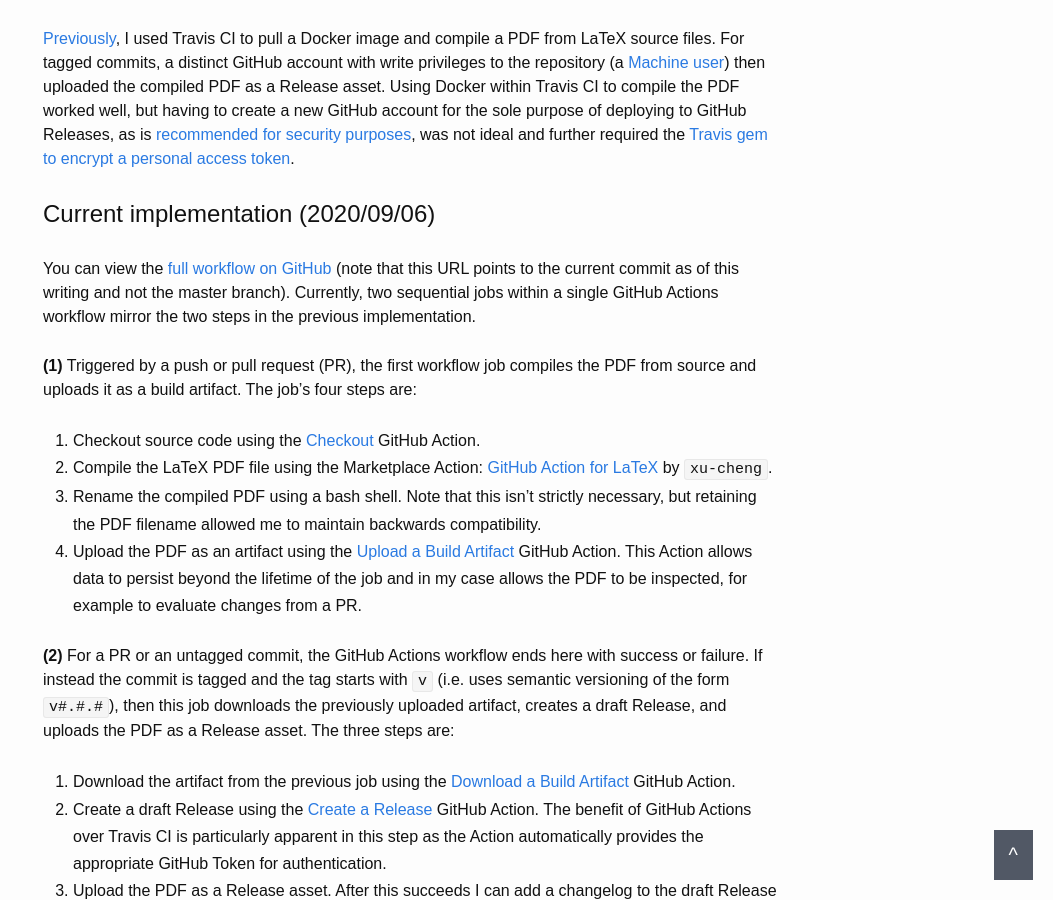
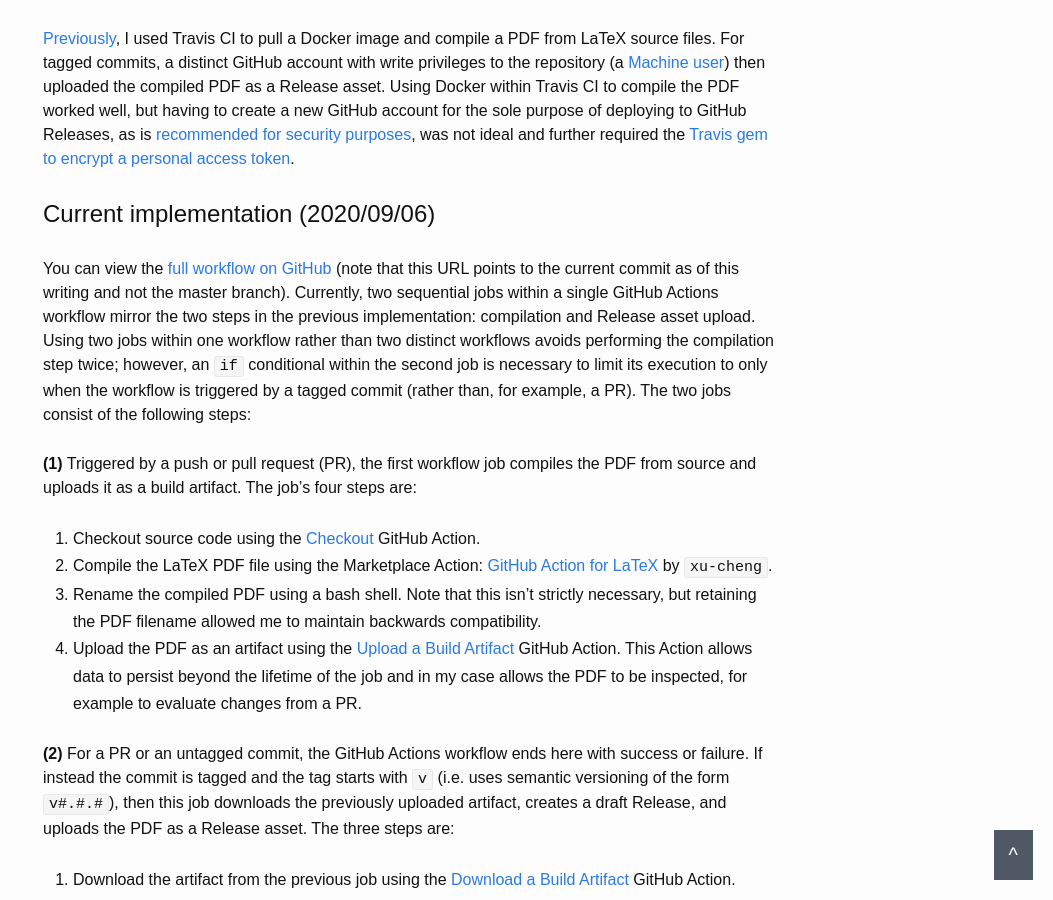
Before and after one commit to dcroote/dcroote.github.io, a Jekyll site: the page built from _posts/2020-09-06-github-actions-from-travis.md, in a window 1280 px wide and 900 px high, scrolled down 1180 px. Shown: the whole window, without its empty margins (227-1280 px from the left). Built offline with Jekyll 4.4.1, drawn with Linux system fonts in a browser that asks for light colours; comment, search, counter and statistics services are not loaded; some of the changed text lies outside the part shown.

Commit message:
Clarify GitHub Actions jobs implementation

```diff
--- a/_posts/2020-09-06-github-actions-from-travis.md
+++ b/_posts/2020-09-06-github-actions-from-travis.md
@@ -16,7 +16,7 @@
 [Previously](https://github.com/dcroote/stanford-thesis-example/blob/aa4d62bb17849f89c460a47ce88b5c5f05586054/.travis.yml), I used Travis CI to pull a Docker image and compile a PDF from LaTeX source files. For tagged commits, a distinct GitHub account with write privileges to the repository (a [Machine user](https://developer.github.com/v3/guides/managing-deploy-keys/#machine-users)) then uploaded the compiled PDF as a Release asset. Using Docker within Travis CI to compile the PDF worked well, but having to create a new GitHub account for the sole purpose of deploying to GitHub Releases, as is [recommended for security purposes](https://docs.travis-ci.com/user/deployment-v2/providers/releases/#authenticating-with-an-oauth-token), was not ideal and further required the [Travis gem to encrypt a personal access token](https://docs.travis-ci.com/user/environment-variables#defining-encrypted-variables-in-travisyml).
 
 ## Current implementation (2020/09/06)
-You can view the [full workflow on GitHub](https://github.com/dcroote/stanford-thesis-example/blob/2f89058fbc73e9887c659ed1197b73fce7d9333a/.github/workflows/build.yml) (note that this URL points to the current commit as of this writing and not the master branch). Currently, two sequential jobs within a single GitHub Actions workflow mirror the two steps in the previous implementation.
+You can view the [full workflow on GitHub](https://github.com/dcroote/stanford-thesis-example/blob/2f89058fbc73e9887c659ed1197b73fce7d9333a/.github/workflows/build.yml) (note that this URL points to the current commit as of this writing and not the master branch). Currently, two sequential jobs within a single GitHub Actions workflow mirror the two steps in the previous implementation: compilation and Release asset upload. Using two jobs within one workflow rather than two distinct workflows avoids performing the compilation step twice; however, an `if` conditional within the second job is necessary to limit its execution to only when the workflow is triggered by a tagged commit (rather than, for example, a PR). The two jobs consist of the following steps:
 
 **(1)** Triggered by a push or pull request (PR), the first workflow job compiles the PDF from source and uploads it as a build artifact. The job's four steps are:
 1. Checkout source code using the [Checkout](https://github.com/marketplace/actions/checkout) GitHub Action.
```
